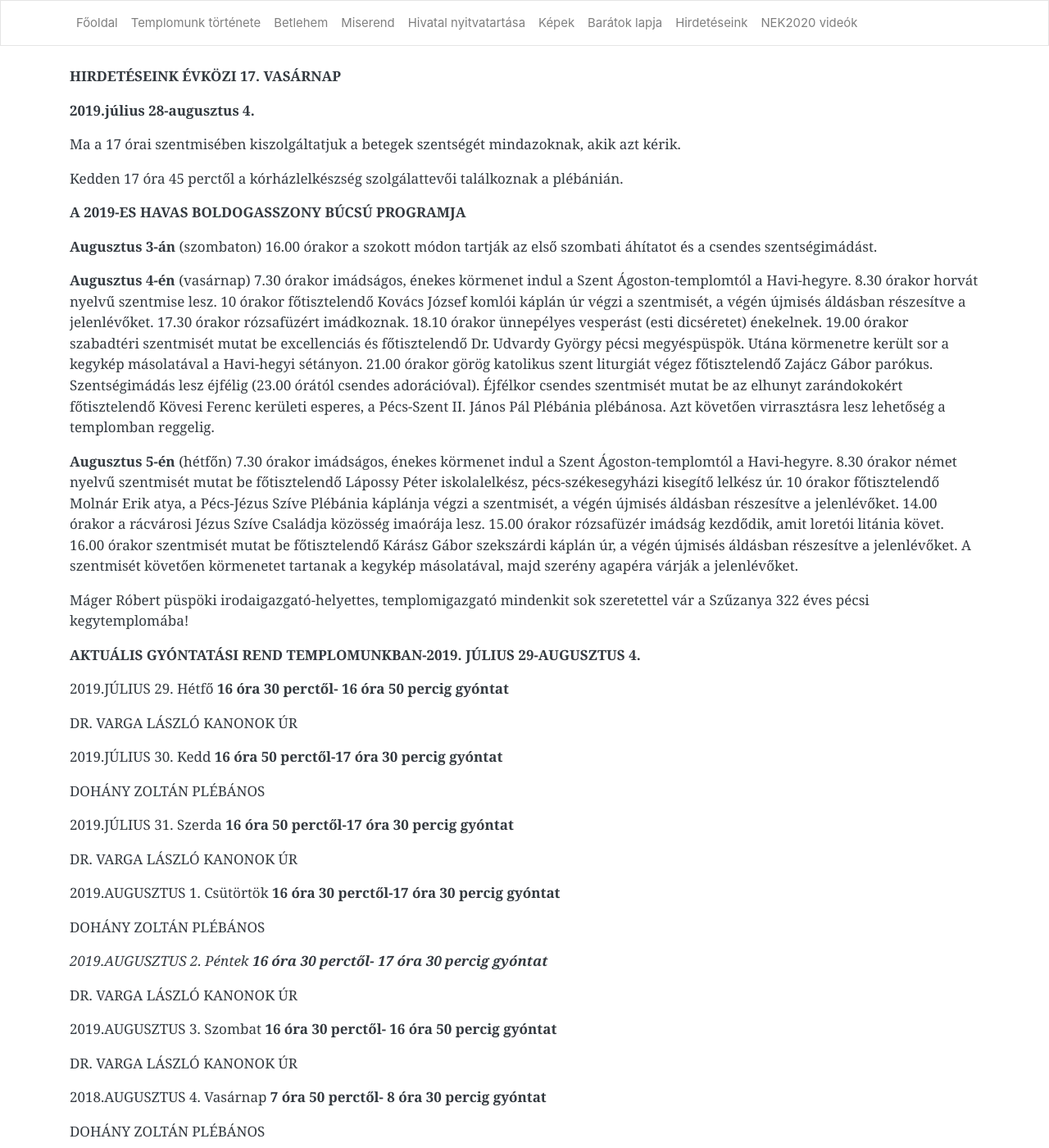
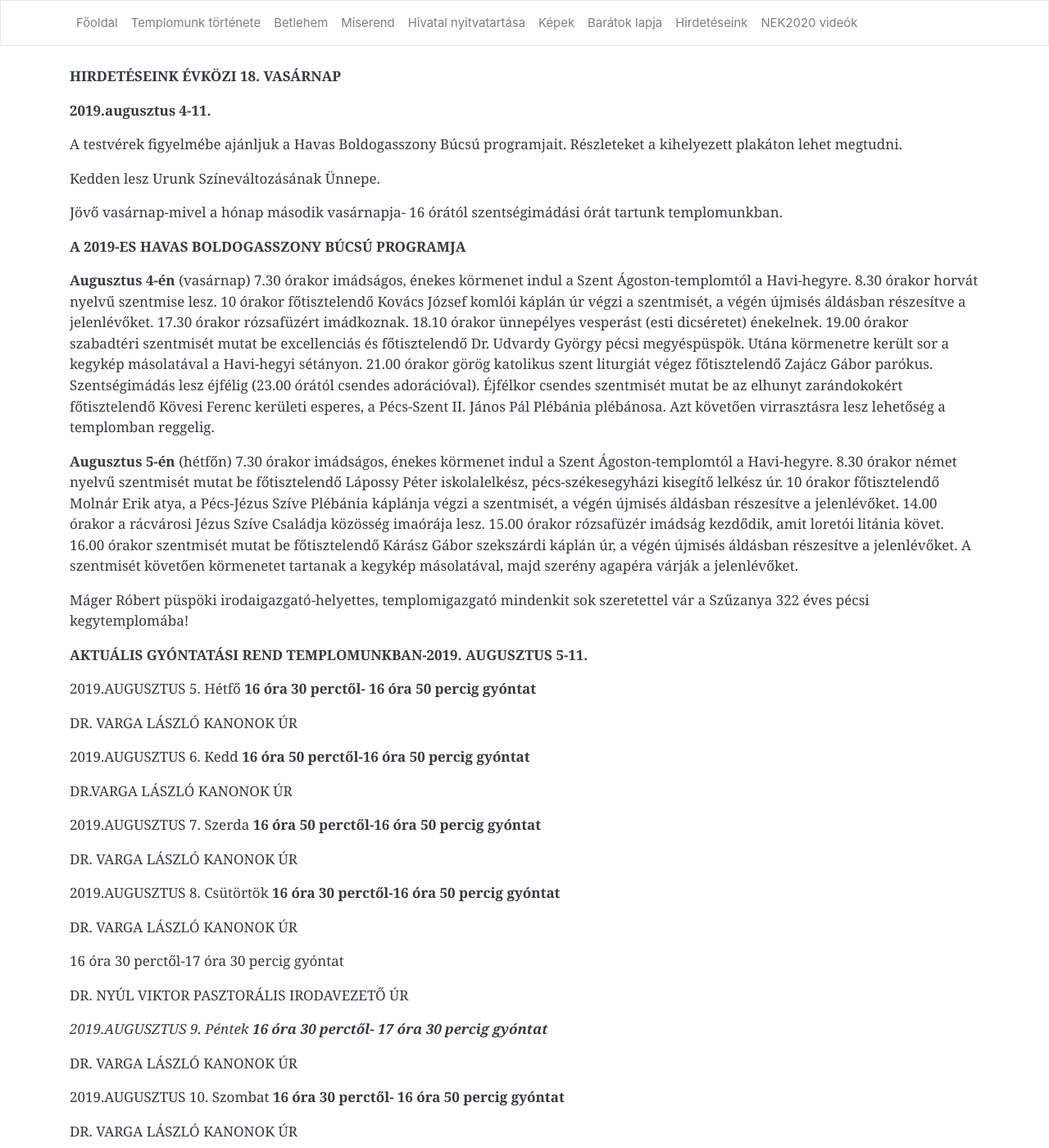
Before and after one commit to pecsi-ferences/pecsi-ferences.github.io, a Jekyll site: the page built from hirdeteseink.md, in a window 1280 px wide and 1400 px high. Shown: the whole window at 82% size. Built offline with Jekyll 4.4.1, drawn with Linux system fonts in a browser that asks for light colours; nearby versions of some CDN libraries; some of the changed text lies outside the part shown.

Commit message:
Update from Forestry.io Zoltán Dohány updated hirdeteseink.md

```diff
--- a/hirdeteseink.md
+++ b/hirdeteseink.md
@@ -3,6 +3,62 @@ layout: default
 title: Hirdetéseink
 
 ---
+**HIRDETÉSEINK ÉVKÖZI 18. VASÁRNAP**
+
+**2019.augusztus 4-11.**
+
+A testvérek figyelmébe ajánljuk a Havas Boldogasszony Búcsú programjait. Részleteket a kihelyezett plakáton lehet megtudni.
+
+Kedden lesz Urunk Színeváltozásának Ünnepe.
+
+Jövő vasárnap-mivel a hónap második vasárnapja- 16 órától szentségimádási órát tartunk templomunkban.
+
+**A 2019-ES HAVAS BOLDOGASSZONY BÚCSÚ PROGRAMJA**
+
+**Augusztus 4-én** (vasárnap) 7.30 órakor imádságos, énekes körmenet indul a Szent Ágoston-templomtól a Havi-hegyre. 8.30 órakor horvát nyelvű szentmise lesz. 10 órakor főtisztelendő Kovács József komlói káplán úr végzi a szentmisét, a végén újmisés áldásban részesítve a jelenlévőket. 17.30 órakor rózsafüzért imádkoznak. 18.10 órakor ünnepélyes vesperást (esti dicséretet) énekelnek. 19.00 órakor szabadtéri szentmisét mutat be excellenciás és főtisztelendő Dr. Udvardy György pécsi megyéspüspök. Utána körmenetre került sor a kegykép másolatával a Havi-hegyi sétányon. 21.00 órakor görög katolikus szent liturgiát végez főtisztelendő Zajácz Gábor parókus. Szentségimádás lesz éjfélig (23.00 órától csendes adorációval). Éjfélkor csendes szentmisét mutat be az elhunyt zarándokokért főtisztelendő Kövesi Ferenc kerületi esperes, a Pécs-Szent II. János Pál Plébánia plébánosa. Azt követően virrasztásra lesz lehetőség a templomban reggelig.
+
+**Augusztus 5-én** (hétfőn) 7.30 órakor imádságos, énekes körmenet indul a Szent Ágoston-templomtól a Havi-hegyre. 8.30 órakor német nyelvű szentmisét mutat be főtisztelendő Lápossy Péter iskolalelkész, pécs-székesegyházi kisegítő lelkész úr. 10 órakor főtisztelendő Molnár Erik atya, a Pécs-Jézus Szíve Plébánia káplánja végzi a szentmisét, a végén újmisés áldásban részesítve a jelenlévőket. 14.00 órakor a rácvárosi Jézus Szíve Családja közösség imaórája lesz. 15.00 órakor rózsafüzér imádság kezdődik, amit loretói litánia követ. 16.00 órakor szentmisét mutat be főtisztelendő Kárász Gábor szekszárdi káplán úr, a végén újmisés áldásban részesítve a jelenlévőket. A szentmisét követően körmenetet tartanak a kegykép másolatával, majd szerény agapéra várják a jelenlévőket.
+
+Máger Róbert püspöki irodaigazgató-helyettes, templomigazgató mindenkit sok szeretettel vár a Szűzanya 322 éves pécsi kegytemplomába!
+
+**AKTUÁLIS GYÓNTATÁSI REND TEMPLOMUNKBAN-2019. AUGUSZTUS 5-11.**
+
+2019\.AUGUSZTUS 5. Hétfő **16 óra 30 perctől- 16 óra 50 percig gyóntat**
+
+DR. VARGA LÁSZLÓ KANONOK ÚR
+
+2019\.AUGUSZTUS 6. Kedd **16 óra 50 perctől-16 óra 50 percig gyóntat**
+
+DR.VARGA LÁSZLÓ KANONOK ÚR
+
+2019\.AUGUSZTUS 7. Szerda **16 óra 50 perctől-16 óra 50 percig gyóntat**
+
+DR. VARGA LÁSZLÓ KANONOK ÚR
+
+2019\.AUGUSZTUS 8. Csütörtök **16 óra 30 perctől-16 óra 50 percig gyóntat**
+
+DR. VARGA LÁSZLÓ KANONOK ÚR
+
+16 óra 30 perctől-17 óra 30 percig gyóntat
+
+DR. NYÚL VIKTOR PASZTORÁLIS IRODAVEZETŐ ÚR
+
+_2019.AUGUSZTUS 9. Péntek **16 óra 30 perctől- 17 óra 30 percig gyóntat**_
+
+DR. VARGA LÁSZLÓ KANONOK ÚR
+
+2019\.AUGUSZTUS 10. Szombat **16 óra 30 perctől- 16 óra 50 percig gyóntat**
+
+DR. VARGA LÁSZLÓ KANONOK ÚR
+
+2018\.AUGUSZTUS 11. Vasárnap **7 óra 50 perctől- 8 óra 30 percig gyóntat**
+
+DOHÁNY ZOLTÁN PLÉBÁNOS
+
+**16 óra 30 perctől-17 óra 30 percig gyóntat**
+
+DR. VARGA LÁSZLÓ KANONOK ÚR
+
 **HIRDETÉSEINK ÉVKÖZI 17. VASÁRNAP**
 
 **2019.július 28-augusztus 4.**
```
